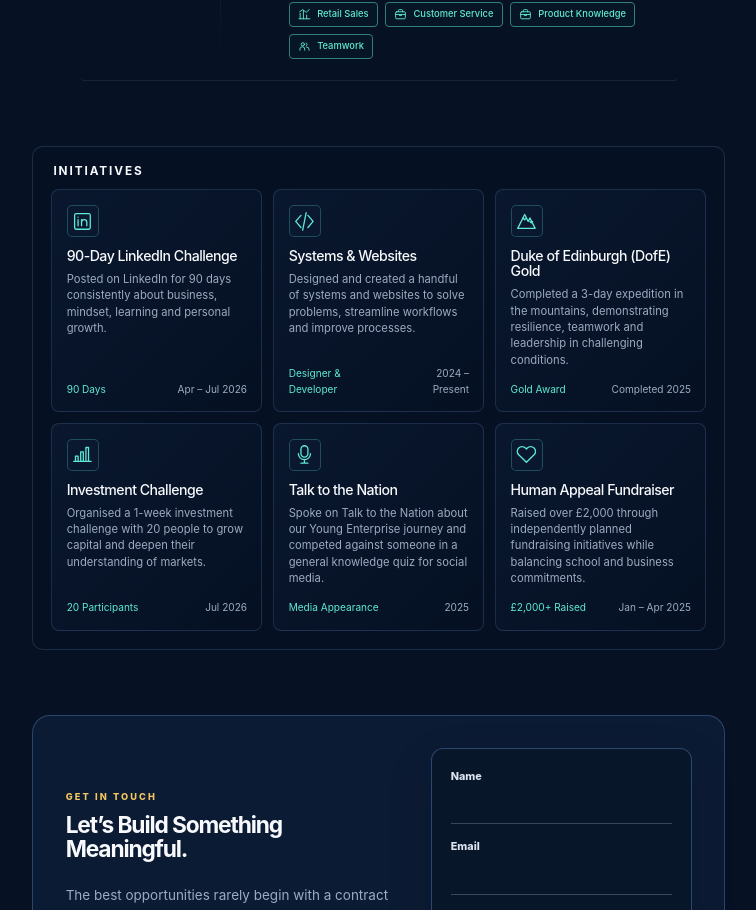
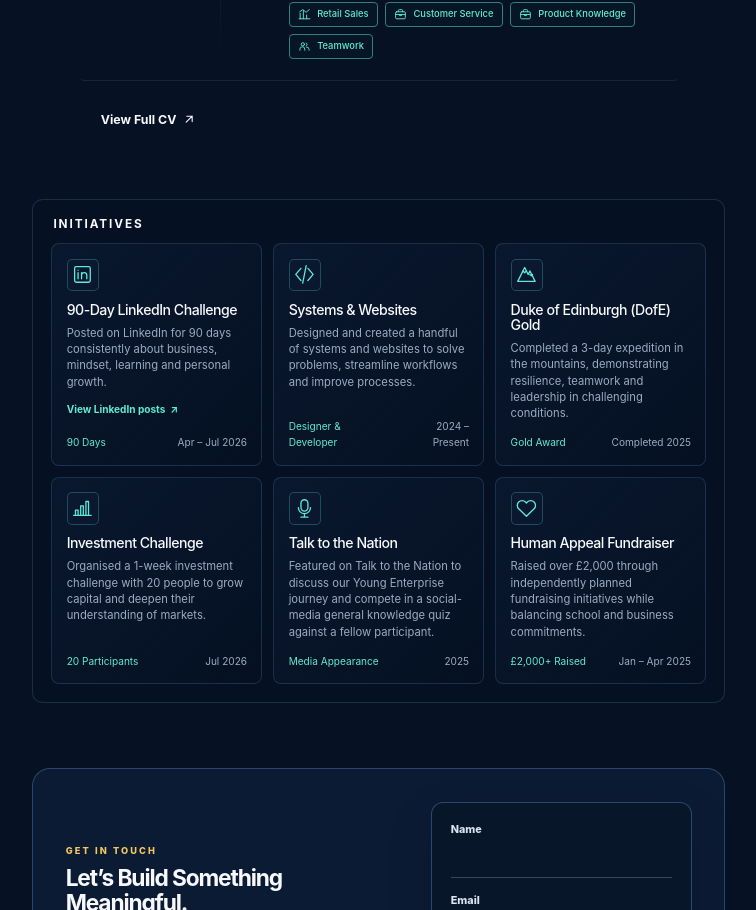
Before and after one commit to ibrahimmusallam10/Ibrahim-sConciergeUK, a React (Vite) app: page / in a window 1280 px wide. Shown: the part 2820-3730 px from the top of the page, without its empty margins (507-1263 px from the left). Built offline with nearby package versions, Linux system fonts and the light colour scheme.

Commit message:
Publish CV, LinkedIn links, wording updates, and favicon
Publishes the approved portfolio updates and selected IM favicon.

```diff
--- a/index.html
+++ b/index.html
@@ -3,6 +3,9 @@
   <head>
     <meta charset="utf-8" />
     <meta name="viewport" content="width=device-width, initial-scale=1.0" />
+    <meta name="theme-color" content="#061123" />
+    <link rel="icon" type="image/png" href="/favicon.png" />
+    <link rel="apple-touch-icon" href="/favicon.png" />
     <title>Ibrahim — Personal Website</title>
   </head>
   <body>
--- a/src/App.tsx
+++ b/src/App.tsx
@@ -1,5 +1,7 @@
 import { useEffect, useState } from 'react'
 import type { FormEvent } from 'react'
+
+const resumeUrl = new URL('../resume/Ibrahim_Musallam_CV.pdf', import.meta.url).href
 
 const experiences = [
   {
@@ -63,6 +65,7 @@ const initiatives = [
   {
     title: '90-Day LinkedIn Challenge',
     icon: 'linkedin',
+    href: 'https://www.linkedin.com/in/ibrahim-musallam-44045a381/recent-activity/all/',
     description:
       'Posted on LinkedIn for 90 days consistently about business, mindset, learning and personal growth.',
     metric: '90 Days',
@@ -96,7 +99,7 @@ const initiatives = [
     title: 'Talk to the Nation',
     icon: 'microphone',
     description:
-      'Spoke on Talk to the Nation about our Young Enterprise journey and competed against someone in a general knowledge quiz for social media.',
+      'Featured on Talk to the Nation to discuss our Young Enterprise journey and compete in a social-media general knowledge quiz against a fellow participant.',
     metric: 'Media Appearance',
     date: '2025'
   },
@@ -438,6 +441,12 @@ export default function App() {
               </article>
             ))}
           </div>
+          <a className="experience-resume-link" href={resumeUrl} target="_blank" rel="noreferrer">
+            View Full CV
+            <svg viewBox="0 0 24 24" aria-hidden="true">
+              <path d="M7 17 17 7M8 7h9v9" />
+            </svg>
+          </a>
         </section>
 
         <section id="initiatives" className="section-block">
@@ -446,8 +455,17 @@ export default function App() {
             {initiatives.map((item) => (
               <article className="initiative-card" key={item.title}>
                 <div className="initiative-icon"><SectionIcon type={item.icon} /></div>
-                <h3>{item.title}</h3>
+                <h3>
+                  {item.href ? (
+                    <a href={item.href} target="_blank" rel="noreferrer">{item.title}</a>
+                  ) : item.title}
+                </h3>
                 <p>{item.description}</p>
+                {item.href && (
+                  <a className="initiative-action" href={item.href} target="_blank" rel="noreferrer">
+                    View LinkedIn posts <span aria-hidden="true">↗</span>
+                  </a>
+                )}
                 <div className="initiative-meta">
                   <span>{item.metric}</span>
                   <time>{item.date}</time>
--- a/src/styles.css
+++ b/src/styles.css
@@ -416,6 +416,36 @@ h3 {
   stroke-width: 1.7;
 }
 
+.experience-resume-link {
+  display: inline-flex;
+  align-items: center;
+  gap: 0.35rem;
+  margin: 2rem 0 0.35rem 0.75rem;
+  color: var(--heading);
+  font-size: 0.86rem;
+  font-weight: 700;
+  text-decoration: none;
+}
+
+.experience-resume-link svg {
+  width: 1rem;
+  height: 1rem;
+  fill: none;
+  stroke: currentColor;
+  stroke-linecap: round;
+  stroke-linejoin: round;
+  stroke-width: 1.8;
+  transition: transform 180ms ease;
+}
+
+.experience-resume-link:hover {
+  color: var(--accent);
+}
+
+.experience-resume-link:hover svg {
+  transform: translate(0.15rem, -0.15rem);
+}
+
 #initiatives {
   width: calc(100% + 8rem);
   margin-left: -4rem;
@@ -463,6 +493,32 @@ h3 {
 .initiative-card h3 {
   margin-bottom: 0.55rem;
   font-weight: 500;
+}
+
+.initiative-card h3 a {
+  color: inherit;
+  text-decoration: none;
+}
+
+.initiative-card h3 a:hover {
+  color: var(--accent);
+}
+
+.initiative-action {
+  display: inline-flex;
+  align-items: center;
+  align-self: flex-start;
+  gap: 0.35rem;
+  margin: -0.15rem 0 0.9rem;
+  color: var(--accent);
+  font-size: 0.7rem;
+  font-weight: 700;
+  text-decoration: none;
+}
+
+.initiative-action:hover {
+  text-decoration: underline;
+  text-underline-offset: 0.2rem;
 }
 
 .initiative-card > p {
```
Also changed, not shown: public/favicon.png (added), 1 other file (tests, documents, lock files or other folders).
